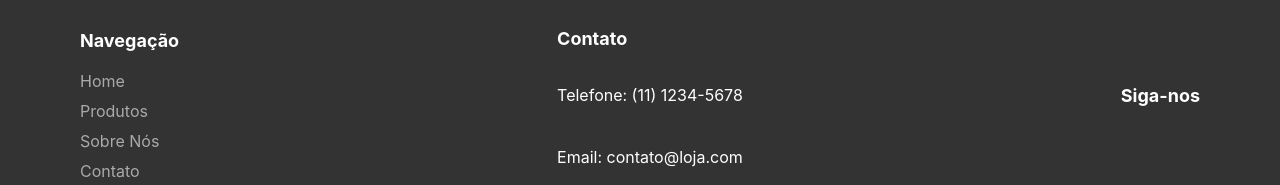
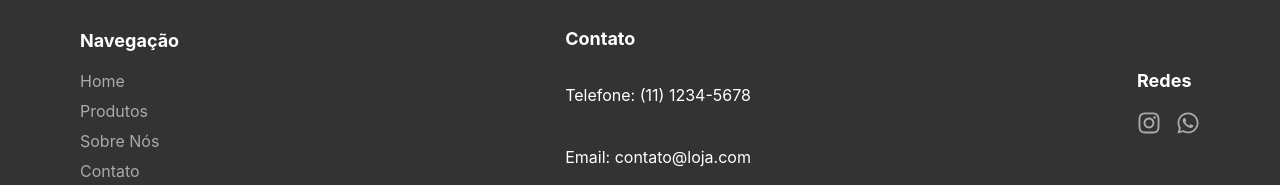
Before and after one commit to vLecaBR/sales-website-model, a React (Create React App) app: page / in a window 1280 px wide. Shown: the part 753-938 px from the top of the page. Built offline with nearby package versions, Linux system fonts and the light colour scheme.

Commit message:
footer ajustado

```diff
--- a/src/Components/Footer/index.jsx
+++ b/src/Components/Footer/index.jsx
@@ -1,6 +1,7 @@
 // Footer.js
 import React from 'react';
 import styled from 'styled-components';
+import { FaInstagram, FaWhatsapp } from 'react-icons/fa';
 
 // Styled components
 const FooterContainer = styled.footer`
@@ -92,16 +93,13 @@ const Footer = () => {
 
         {/* Seção de redes sociais */}
         <FooterSection>
-          <SectionTitle>Siga-nos</SectionTitle>
+          <SectionTitle>Redes</SectionTitle>
           <SocialIcons>
             <SocialIcon href="#" target="_blank">
-              <i className="fab fa-facebook-f" />
+            <FaInstagram />
             </SocialIcon>
             <SocialIcon href="#" target="_blank">
-              <i className="fab fa-instagram" />
-            </SocialIcon>
-            <SocialIcon href="#" target="_blank">
-              <i className="fab fa-twitter" />
+            <FaWhatsapp />
             </SocialIcon>
           </SocialIcons>
         </FooterSection>
```
